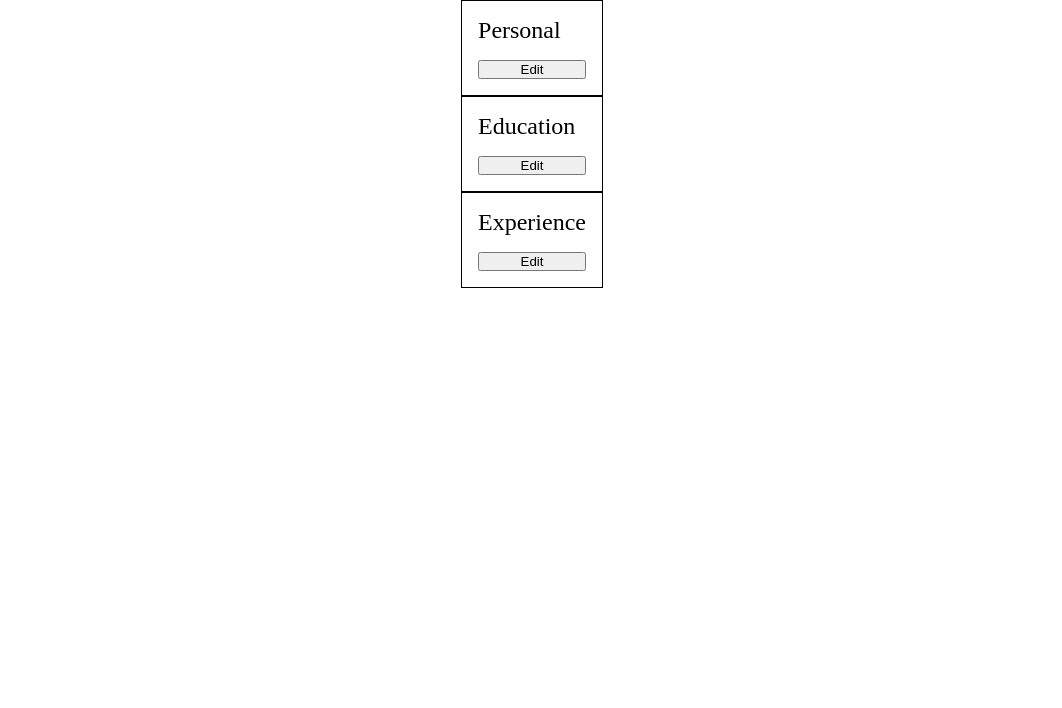
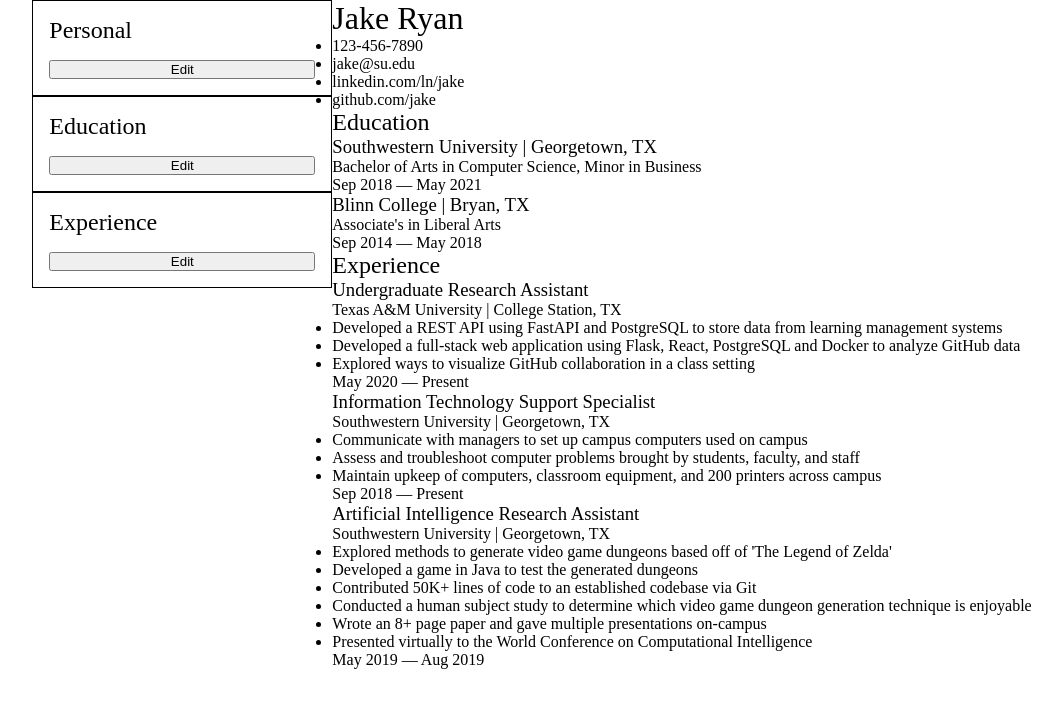
Before and after one commit to endulum/odin-cv-app, a React (Vite) app: page / in a window 1280 px wide. Shown: the top 708 px of the page, without its empty margins (108-1170 px from the left). Built offline with nearby package versions, Linux system fonts and the light colour scheme.

Commit message:
cv elements

```diff
--- a/src/App.jsx
+++ b/src/App.jsx
@@ -4,8 +4,9 @@
 import EditorPersonal from './components/editor/EditorPersonal';
 import EditorEducation from './components/editor/EditorEducation';
 import EditorExperience from './components/editor/EditorExperience';
-
-import Cv from './components/cv/Cv';
+import Personal from './components/cv/Personal';
+import Education from './components/cv/Education';
+import Experience from './components/cv/Experience';
 
 import { personalJakes, educationJakes, experienceJakes } from './Data';
 
@@ -130,11 +131,11 @@
         />
       </div>
 
-      <Cv
-        personalInfo={personalInfo}
-        educationInfo={educationInfo}
-        experienceInfo={experienceInfo}
-      />
+      <div className="cv">
+        <Personal details={personalInfo} />
+        <Education details={educationInfo} />
+        <Experience details={experienceInfo} />
+      </div>
     </>
   );
 }
--- a/src/components/cv/Cv.jsx
+++ /dev/null
@@ -1,9 +0,0 @@
-export default function Cv({
-  personalInfo,
-  educationInfo,
-  experienceInfo,
-}) {
-  return (
-    <div />
-  );
-}
--- /dev/null
+++ b/src/components/cv/Education.jsx
@@ -0,0 +1,28 @@
+import StartToEnd from './StartToEnd';
+
+export default function Education({ details }) {
+  return (
+    <div className="section-education">
+      <h2 className="header-education">Education</h2>
+      <div className="body-education">
+        {details.map((school) => <School key={school.id} details={school} />)}
+      </div>
+    </div>
+  );
+}
+
+function School({ details }) {
+  return (
+    <div className="education-details">
+      <h3 className="education-school">
+        {details.school}
+        {' '}
+        |
+        {' '}
+        <span className="education-location" style={{ fontWeight: 'normal' }}>{details.location}</span>
+      </h3>
+      <h4 className="education-degree">{details.degree}</h4>
+      <StartToEnd start={details.start} end={details.end} />
+    </div>
+  );
+}
--- /dev/null
+++ b/src/components/cv/Experience.jsx
@@ -0,0 +1,31 @@
+import StartToEnd from './StartToEnd';
+
+export default function Experience({ details }) {
+  return (
+    <div className="section-experience">
+      <h2 className="header-experience">Experience</h2>
+      <div className="body-experience">
+        {details.map((role) => <Role key={role.id} details={role} />)}
+      </div>
+    </div>
+  );
+}
+
+function Role({ details }) {
+  return (
+    <div className="experience-details">
+      <h3 className="experience-position">{details.position}</h3>
+      <h4 className="experience-company">
+        {details.company}
+        {' '}
+        |
+        {' '}
+        <span className="experience-location" style={{ fontWeight: 'normal' }}>{details.location}</span>
+      </h4>
+      <ul className="experience-bullets">
+        {details.bullets.map((bullet) => <li className="experience-bullet" key={bullet.id}>{bullet.bulletText}</li>)}
+      </ul>
+      <StartToEnd start={details.start} end={details.end} />
+    </div>
+  );
+}
--- /dev/null
+++ b/src/components/cv/Personal.jsx
@@ -0,0 +1,13 @@
+export default function Personal({ details }) {
+  return (
+    <div className="section-personal">
+      {details.name && <h1 className="header-personal">{details.name}</h1>}
+      <ul className="body-personal">
+        {details.tel && <li className="personal-link">{details.tel}</li>}
+        {details.email && <li className="personal-link">{details.email}</li>}
+        {details.linkedIn && <li className="personal-link">{details.linkedIn}</li>}
+        {details.gitHub && <li className="personal-link">{details.gitHub}</li>}
+      </ul>
+    </div>
+  );
+}
--- /dev/null
+++ b/src/components/cv/StartToEnd.jsx
@@ -0,0 +1,32 @@
+export default function StartToEnd({ start, end }) {
+  let startDate;
+  let endDate;
+
+  if (start) {
+    startDate = new Date(start);
+    startDate.setDate(startDate.getDate() + 1);
+  }
+
+  if (end) {
+    endDate = new Date(end);
+    endDate.setDate(endDate.getDate() + 1);
+  }
+
+  return (
+    <span className="start-to-end">
+      {start && (
+        <span>
+          {startDate.toLocaleString('default', { month: 'short', year: 'numeric' })}
+          {' — '}
+        </span>
+      )}
+      {end ? (
+        <span>
+          {endDate.toLocaleString('default', { month: 'short', year: 'numeric' })}
+        </span>
+      ) : (
+        <span>Present</span>
+      )}
+    </span>
+  );
+}
--- a/src/styles/editor.css
+++ b/src/styles/editor.css
@@ -1,4 +1,9 @@
+.editors {
+  width: 300px;
+}
+
 .editor {
+  width: 100%;
   border: 1px solid;
   padding: 1rem;
   display: flex;
```
